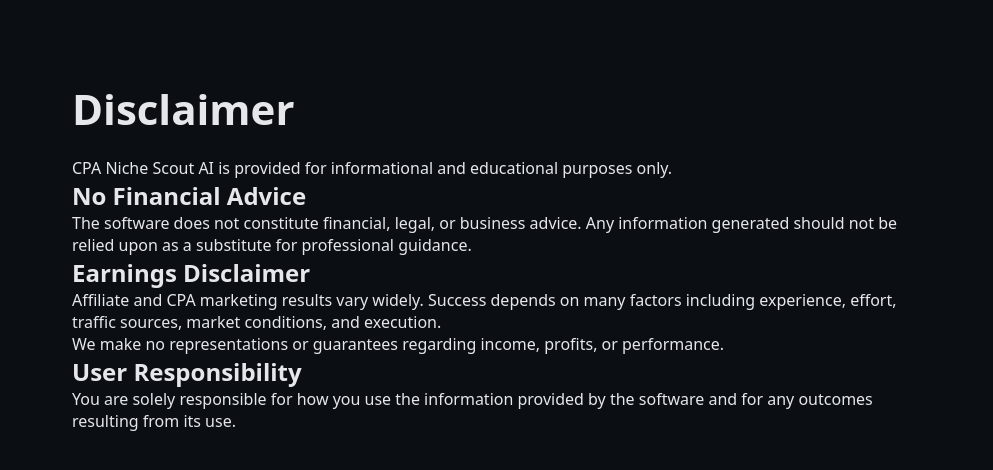
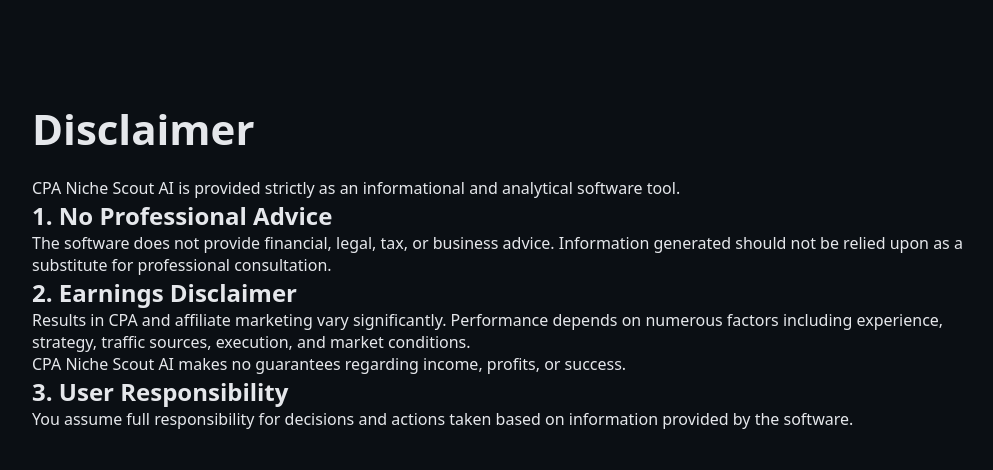
Before and after one commit to nextwaveaisuite/cpa-niche-scout-ai, a Next.js app: page /disclaimer in a window 1280 px wide. Shown: the top 470 px of the page, without its empty margins (138-1131 px from the left). Built offline with nearby package versions, Linux system fonts and the light colour scheme.

Commit message:
page.tsx

```diff
--- a/app/disclaimer/page.tsx
+++ b/app/disclaimer/page.tsx
@@ -1,36 +1,36 @@
 export default function DisclaimerPage() {
   return (
-    <main style={{ maxWidth: "900px", margin: "60px auto", padding: "20px" }}>
+    <main style={{ maxWidth: "1000px", margin: "70px auto", padding: "30px" }}>
       <h1>Disclaimer</h1>
 
       <p>
-        CPA Niche Scout AI is provided for informational and educational purposes
-        only.
+        CPA Niche Scout AI is provided strictly as an informational and analytical
+        software tool.
       </p>
 
-      <h2>No Financial Advice</h2>
+      <h2>1. No Professional Advice</h2>
       <p>
-        The software does not constitute financial, legal, or business advice.
-        Any information generated should not be relied upon as a substitute for
-        professional guidance.
+        The software does not provide financial, legal, tax, or business advice.
+        Information generated should not be relied upon as a substitute for
+        professional consultation.
       </p>
 
-      <h2>Earnings Disclaimer</h2>
+      <h2>2. Earnings Disclaimer</h2>
       <p>
-        Affiliate and CPA marketing results vary widely. Success depends on many
-        factors including experience, effort, traffic sources, market conditions,
-        and execution.
+        Results in CPA and affiliate marketing vary significantly. Performance
+        depends on numerous factors including experience, strategy, traffic
+        sources, execution, and market conditions.
       </p>
 
       <p>
-        We make no representations or guarantees regarding income, profits, or
-        performance.
+        CPA Niche Scout AI makes no guarantees regarding income, profits, or
+        success.
       </p>
 
-      <h2>User Responsibility</h2>
+      <h2>3. User Responsibility</h2>
       <p>
-        You are solely responsible for how you use the information provided by
-        the software and for any outcomes resulting from its use.
+        You assume full responsibility for decisions and actions taken based on
+        information provided by the software.
       </p>
     </main>
   );
```
